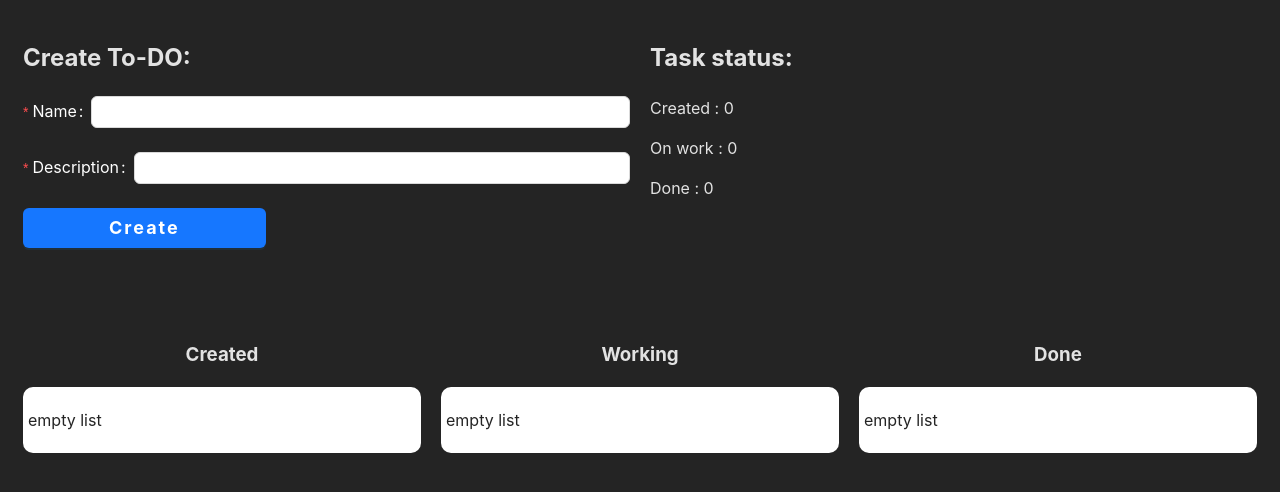
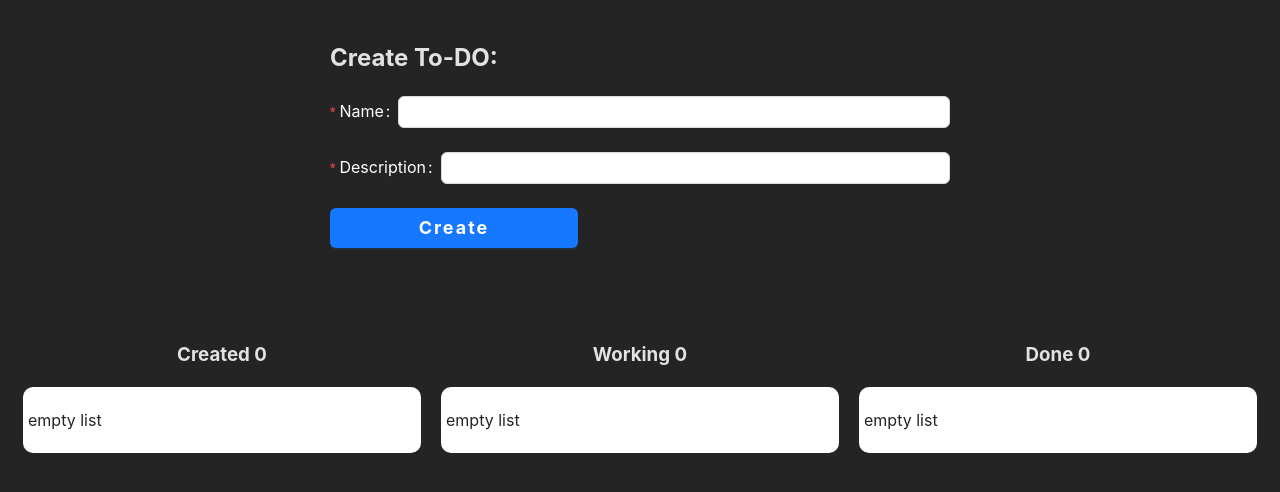
Before and after one commit to DimaBaziuk/tasker_react, a React (Vite) app: page / in a window 1280 px wide. Shown: the top 492 px of the page. Built offline with nearby package versions, Linux system fonts and the light colour scheme.

Commit message:
remove usles code

```diff
--- a/src/CreationSection.tsx
+++ b/src/CreationSection.tsx
@@ -1,6 +1,5 @@
 import React from "react";
 import Form from "./Form.tsx";
-import StatusBar from "./StatusBar.tsx";
 
 const CreationSection: React.FC = () => {
     return (
@@ -9,7 +8,6 @@ const CreationSection: React.FC = () => {
                 <h2>Create To-DO:</h2>
                 <Form />
             </div>
-            <StatusBar />
         </div>
     );
 };
--- a/src/StatusBar.tsx
+++ /dev/null
@@ -1,12 +0,0 @@
-const StatusBar = () => {
-    return (
-        <div className="statusBlock">
-            <h2>Task status:</h2>
-            <p>Created : 0</p>
-            <p>On work : 0</p>
-            <p>Done : 0</p>
-        </div>
-    );
-};
-
-export default StatusBar;
--- a/src/TaskList.tsx
+++ b/src/TaskList.tsx
@@ -10,7 +10,9 @@ type TaskListType = {
 const TaskList: React.FC<TaskListType> = ({ dataTask, listName }) => {
     return (
         <div className="tasklistBlock">
-            <h3 className="taskBlockName">{listName}</h3>
+            <h3 className="taskBlockName">
+                {listName} {dataTask.length}
+            </h3>
             <div className="taskList">
                 {dataTask.length ? (
                     <>
--- a/src/index.scss
+++ b/src/index.scss
@@ -21,9 +21,12 @@
 
 .topBlock {
     margin-top: 40px;
-    display: grid;
-    grid-template-columns: 1fr 1fr;
-    grid-gap: 20px;
+    display: flex;
+    align-items: center;
+    justify-content: center;
+    .creationBlock {
+        width: 620px;
+    }
     h2 {
         margin-top: 0;
     }
```
